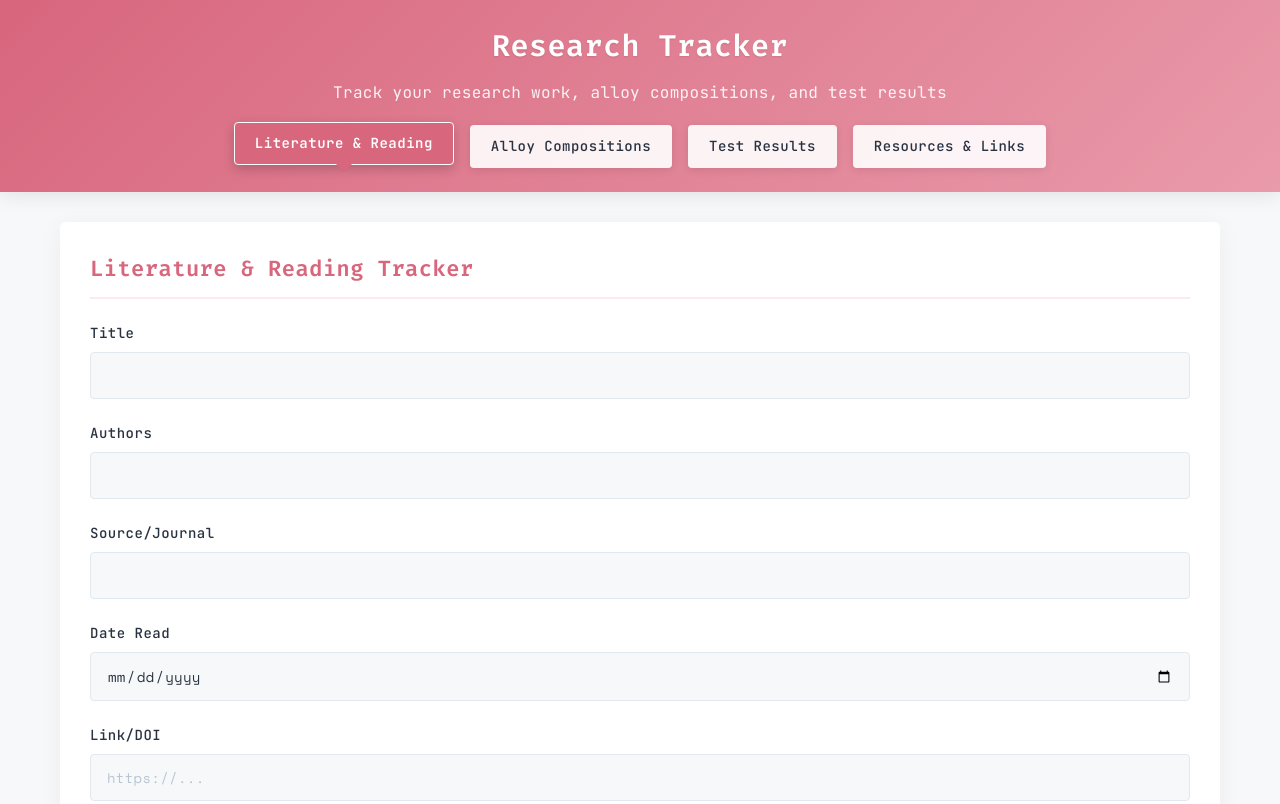
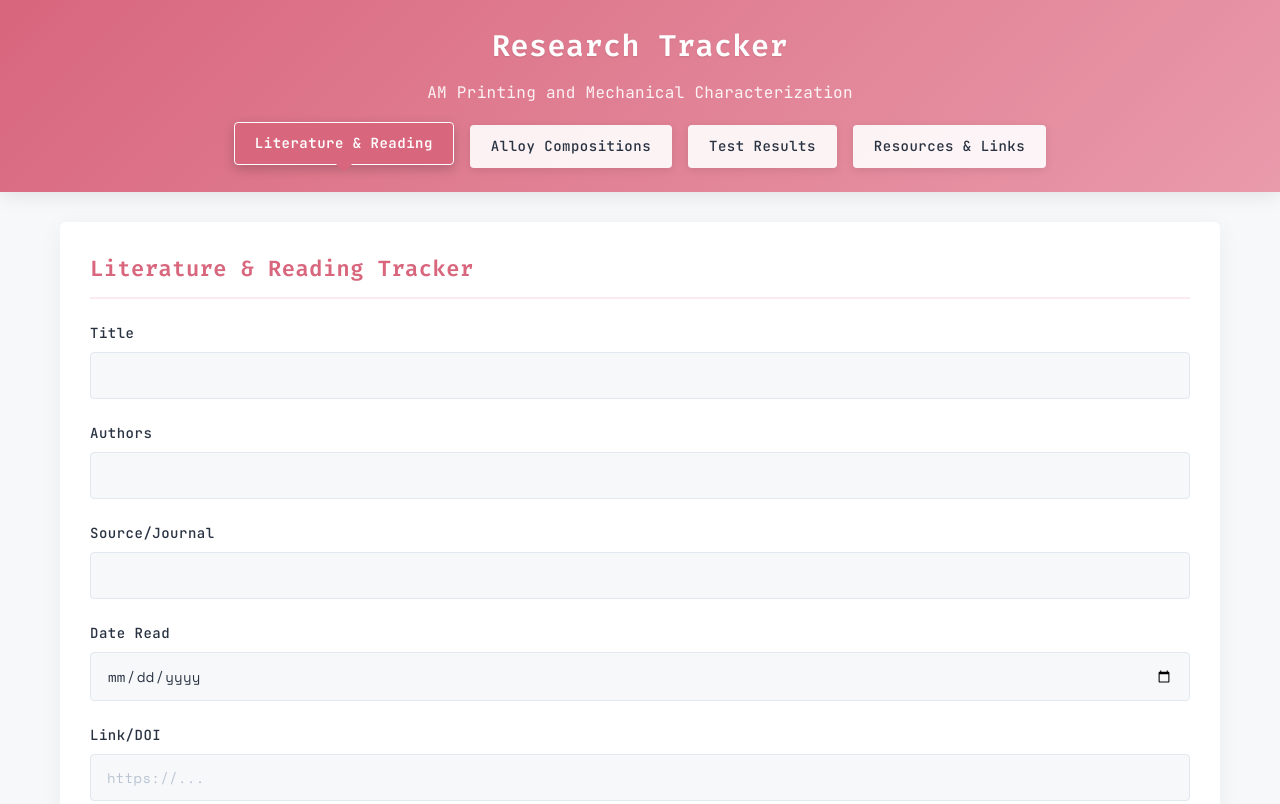
Before and after one commit to nalu-moonga/research-tracker, a plain HTML site: page index.html in a window 1280 px wide. Shown: the top 804 px of the page. Drawn offline with nearby package versions, Linux system fonts and the light colour scheme.

Commit message:
Update index.html

```diff
--- a/index.html
+++ b/index.html
@@ -360,7 +360,7 @@
 <body>
     <header>
         <h1>Research Tracker</h1>
-        <p>Track your research work, alloy compositions, and test results</p>
+        <p>AM Printing and Mechanical Characterization</p>
         <nav>
             <div class="nav-item active" data-section="literature">Literature & Reading</div>
             <div class="nav-item" data-section="alloys">Alloy Compositions</div>
```
